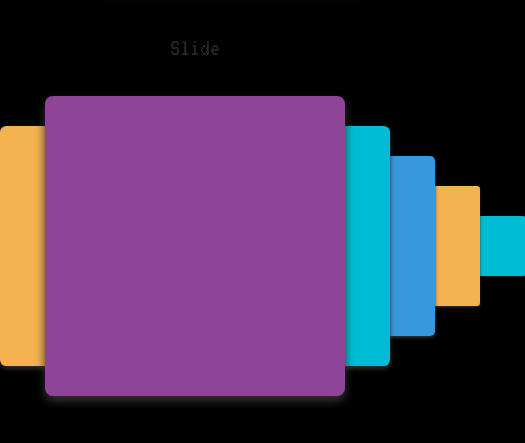
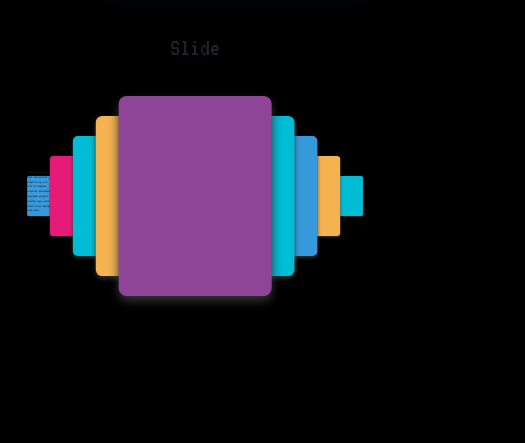
Before and after one commit to codemysister/codemysister.github.io, a plain HTML site: page index.html in a window 390 px wide. Shown: the part 1331-1774 px from the top of the page, 525 px wide, since content can reach past the window. Drawn offline with nearby package versions, Linux system fonts and the light colour scheme.

Commit message:
responsive card

```diff
--- a/index.html
+++ b/index.html
@@ -50,7 +50,7 @@
           </nav>
 
 
-          <div class="container">
+          <div class="container-fluid">
           <div class="jumbotron mt-5">
             <div class="row">
                 <div class="col-md-6">
@@ -205,13 +205,14 @@
               </li>
             </ul>
           </div>
-        </div>
 
-        <div class="container-fixed stacked-cards stacked-cards-slide">
+
+          <div class="container-fluid stacked-cards stacked-cards-slide">
             <h2>Slide</h2>
             <ul>
               <li>
                 <img src="orbit.png" alt="">
+                <p style="position: absolute; bottom: 0;">Lorem ipsum dolor sit amet consectetur, adipisicing elit. Id, enim et tempora adipisci doloribus quisquam aliquid maiores quos distinctio officia eius ducimus at unde nemo.</p>
               </li>
               <li>
               </li>
@@ -231,6 +232,9 @@
               </li>
             </ul>
           </div>
+        </div>
+
+
     </div>
 
 
--- a/style.css
+++ b/style.css
@@ -6,6 +6,7 @@
             height: 2000px;
             font-family: 'VT323', monospace;
             overflow-x: hidden;
+            width: 100%;
         }
 
         .nav-item a{
@@ -61,12 +62,12 @@
 			height: 400px;
 		}
 
-		@media (max-width: 767px) {
-			.stacked-cards li {
-				height: 300px;
-                width: 300px;
-			}
-		}
+		@media only screen and (max-width: 600px) {
+            .stacked-cards li {
+                height: 200px;
+                width: 80%;
+            }
+        }
 
 		.stacked-cards li {
 			background-color: #00bcd4;
```
Lines whose indentation alone changed are shown as unchanged.
